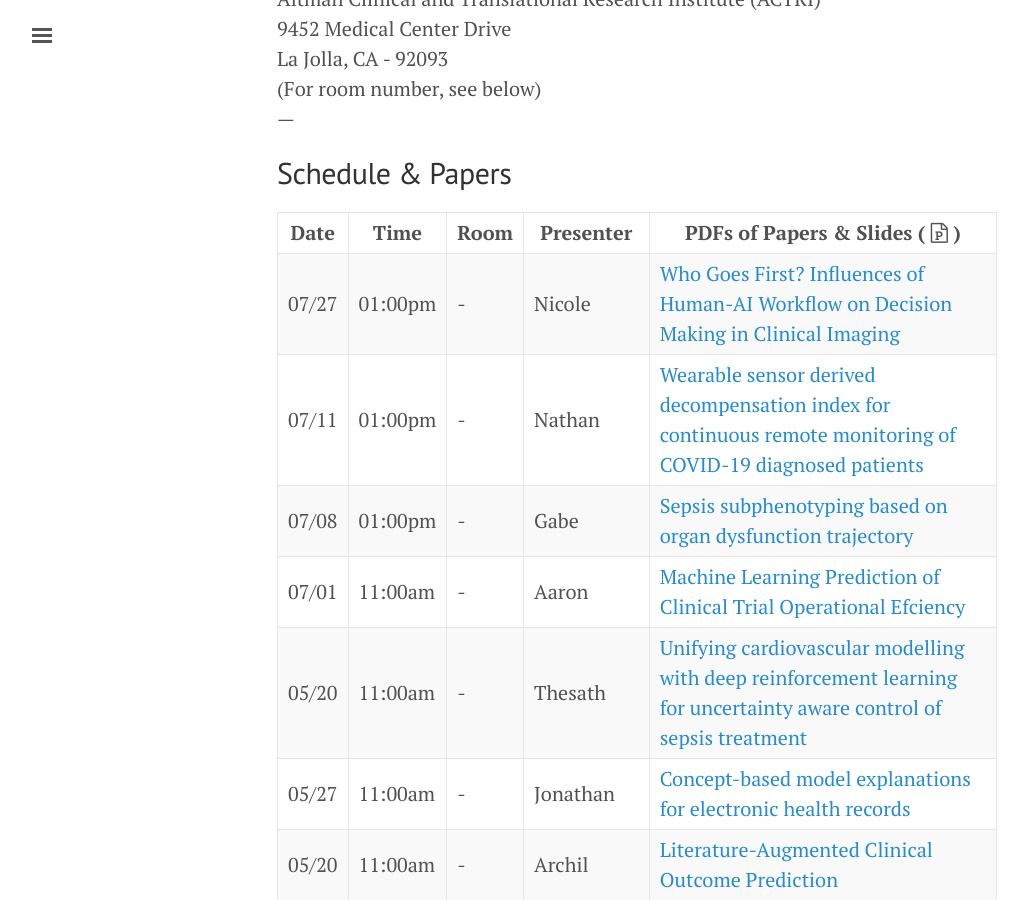
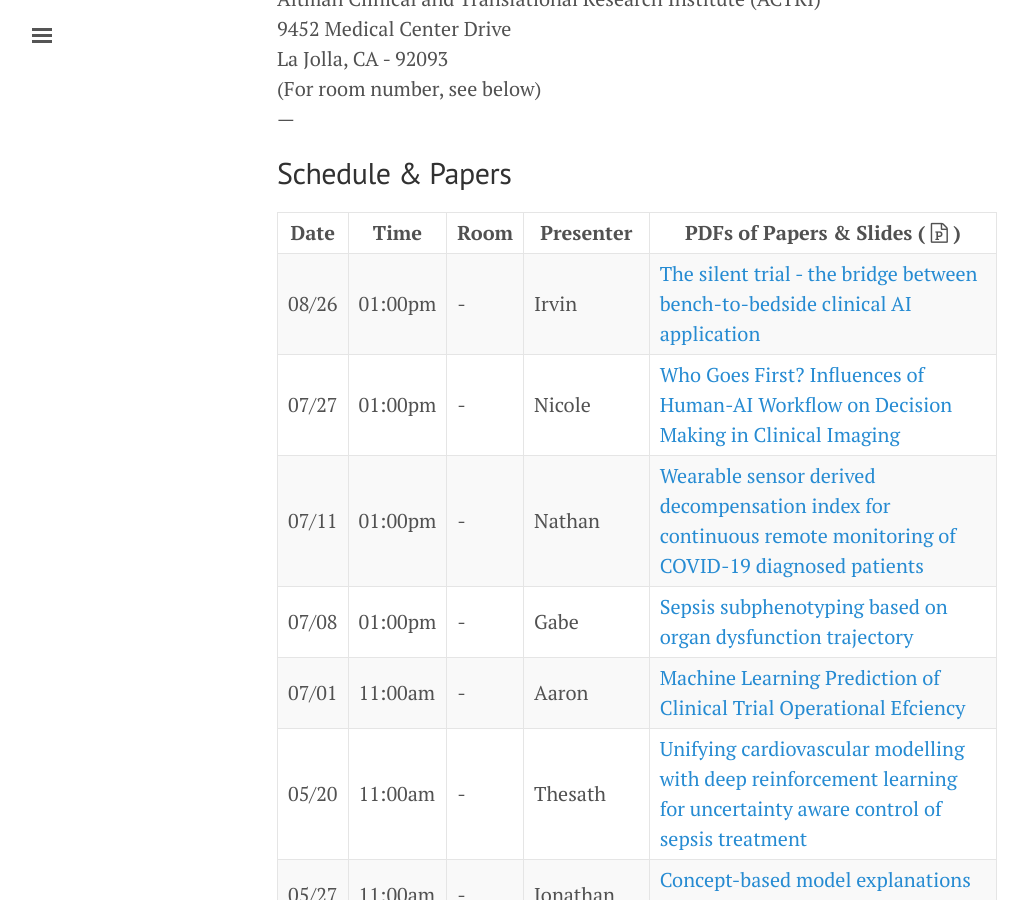
Before and after one commit to NematiLab/bmijc, a Jekyll site: the page built from index.md, in a window 1280 px wide and 900 px high, scrolled down 515 px. Shown: the whole window, without its empty margins (3-1031 px from the left). Built offline with Jekyll 4.4.1, drawn with Linux system fonts in a browser that asks for light colours; nearby versions of some CDN libraries.

Commit message:
Irvin presenting

```diff
--- a/index.md
+++ b/index.md
@@ -30,6 +30,7 @@ La Jolla, CA - 92093<br>
 
 Date | Time    | Room | Presenter | PDFs of Papers & Slides ( <i class='fa fa-file-powerpoint-o'></i> )
 --- | --- | --- | --- | ---
+08/26 | 01:00pm | - | Irvin |[The silent trial - the bridge between bench-to-bedside clinical AI application]({{ site.baseurl }}/assets/082622_paper.pdf){:target="_blank"}
 07/27 | 01:00pm | - | Nicole |[Who Goes First? Influences of Human-AI Workflow on Decision Making in Clinical Imaging]({{ site.baseurl }}/assets/072922_paper.pdf){:target="_blank"}
 07/11 | 01:00pm | - | Nathan |[Wearable sensor derived decompensation index for continuous remote monitoring of COVID-19 diagnosed patients]({{ site.baseurl }}/assets/071422_paper.pdf){:target="_blank"}
 07/08 | 01:00pm | - | Gabe |[Sepsis subphenotyping based on organ dysfunction trajectory]({{ site.baseurl }}/assets/070822_paper.pdf){:target="_blank"}
```
Also changed, not shown: 1 other file.
